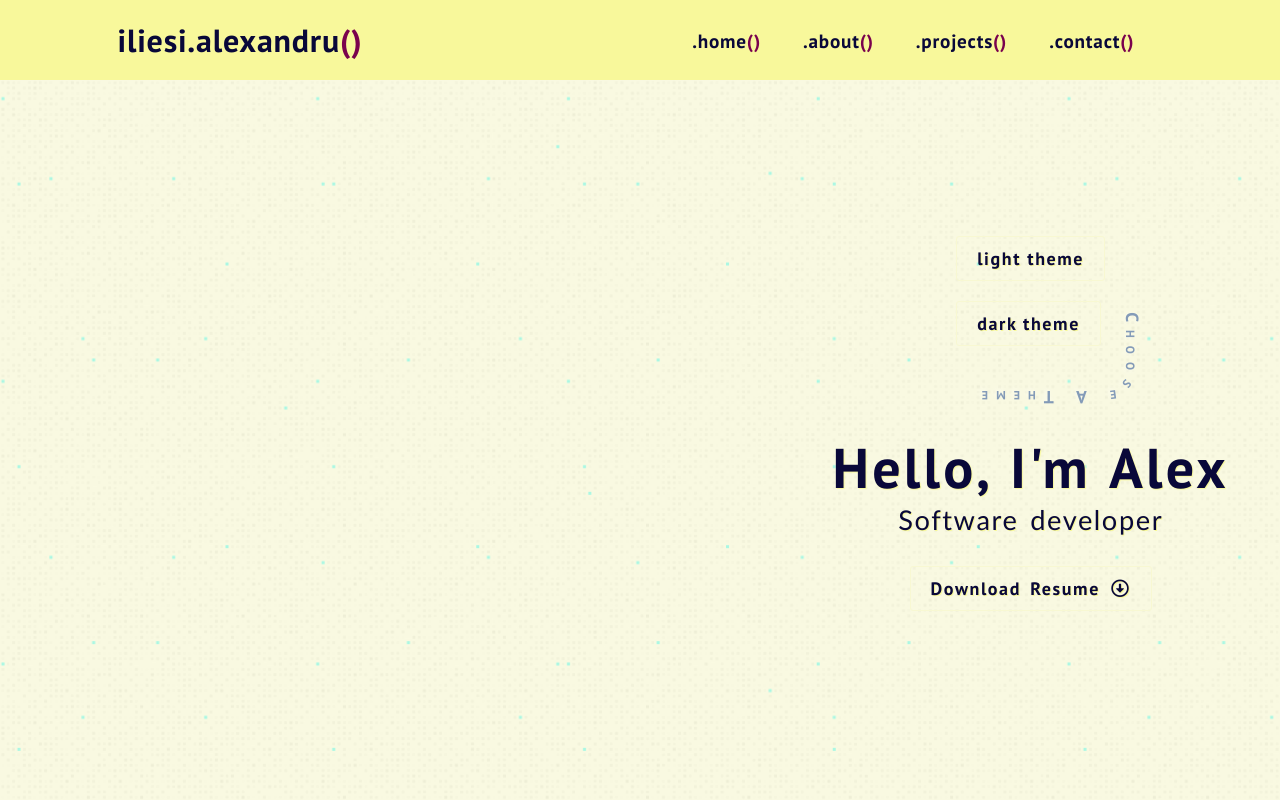
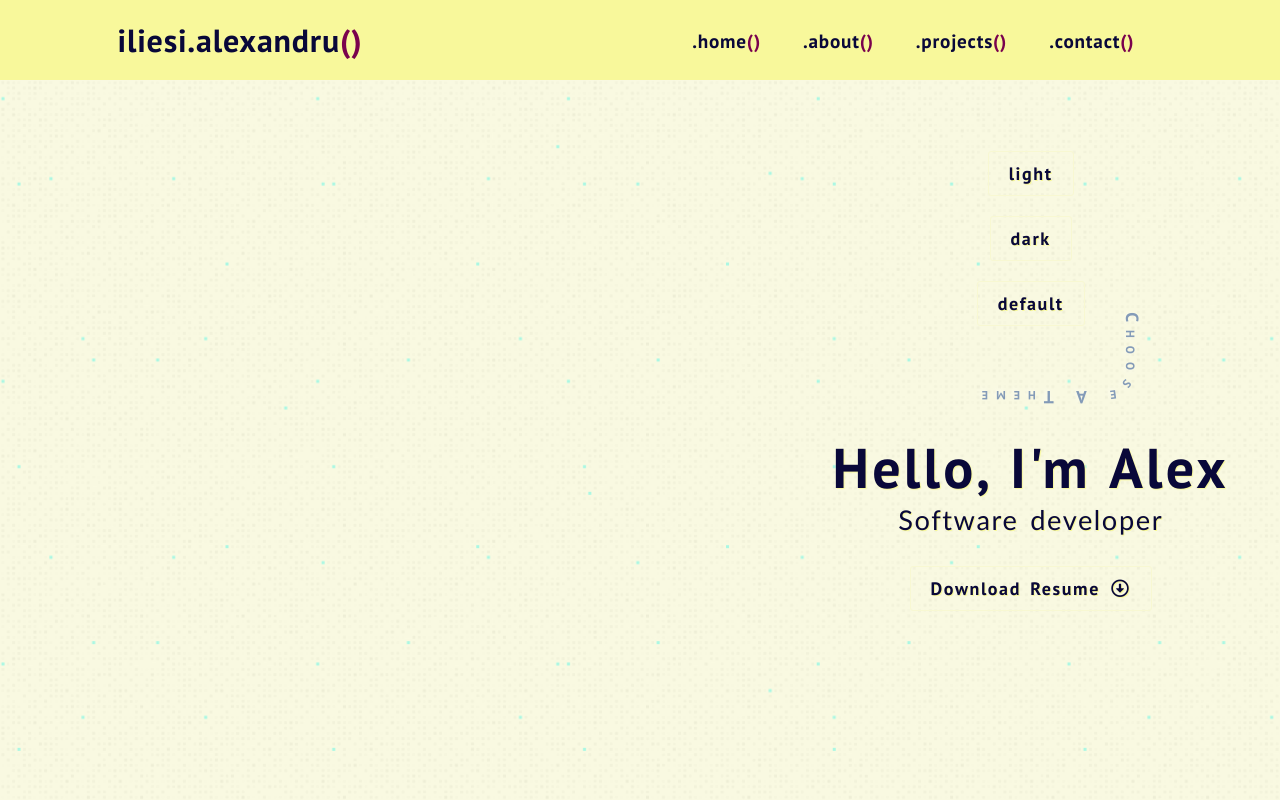
Before and after one commit to alex4tm/portfolio-v1, a React (Create React App) app: page / in a window 1280 px wide. Shown: the top 800 px of the page. Built offline with nearby package versions, Linux system fonts and the light colour scheme.

Commit message:
added default theme button for easyer testing

```diff
--- a/src/App.css
+++ b/src/App.css
@@ -34,15 +34,15 @@
 }
 
 *::-webkit-scrollbar-track {
-    -webkit-box-shadow: inset 0 0 1rem rgba(var(--color-primary), 0.4);
+    -webkit-box-shadow: inset 0 0 1rem rgb(var(--color-primary), 20%);
     -webkit-border-radius: 10px;
     border-radius: 10px;
-    background-color: rgba(var(--color-primary), 0.4);
+    background-color: rgb(var(--color-primary), 20%);
 }
 
 *::-webkit-scrollbar-thumb {
     -webkit-border-radius: 10px;
     border-radius: 10px;
-    background: rgba(var(--color-main-700), 0.5);
-    -webkit-box-shadow: inset 0 0 1rem rgba(var(--color-primary), 0.4);
+    background: rgba(var(--color-main-700), 30%);
+    -webkit-box-shadow: inset 0 0 1rem rgb(var(--color-primary), 20%);
 }
--- /dev/null
+++ b/src/components/ChangeThemeDefault.js
@@ -0,0 +1,22 @@
+import './ChangeTheme.css';
+
+const changeThemeDefault = () => {
+
+    document.documentElement.style.setProperty('--color-background-main', '248, 248, 210'); /*#F8F8D2*/
+    document.documentElement.style.setProperty('--color-background-second', '248, 248, 155'); /*#F8F89B*/
+    document.documentElement.style.setProperty('--color-background-third', '248, 248, 99'); /*#F8F863*/
+    document.documentElement.style.setProperty('--color-main-700', '9, 8, 57'); /*#090839*/
+    document.documentElement.style.setProperty('--color-main-500', '9, 8, 77'); /*#09084D*/
+    document.documentElement.style.setProperty('--color-main-300', '9, 8, 107'); /*#09086B*/
+    document.documentElement.style.setProperty('--color-primary', '122, 2, 77'); /*#7A024D*/
+
+  //   let darkThemeEnabled = document.documentElement.style.setProperty('--color-background-second', 'black');
+  //   localStorage.setItem('dark-theme-enabled', darkThemeEnabled);
+
+  // if (JSON.parse(localStorage.getItem('dark-theme-enabled'))) {
+
+  //   document.documentElement.style.setProperty('--color-background-second', 'red')
+  // };
+}
+
+export default changeThemeDefault;
--- a/src/components/HeroSection.css
+++ b/src/components/HeroSection.css
@@ -66,12 +66,16 @@
 .theme-wrapper {
   display: flex;
   flex-direction: column;
-  justify-content: center;
+  justify-content: fit-content;
   align-items: center;
 }
 
 .theme-changer {
   position: absolute;
+  display: flex;
+  flex-direction: column;
+  justify-content: center;
+  align-items: center;
 }
 
 svg text {
--- a/src/components/HeroSection.js
+++ b/src/components/HeroSection.js
@@ -7,6 +7,7 @@ import './Button.css';
 import myPdf from '../images/CV-ILIESI_ALEXANDRU.pdf';
 import changeThemeLight from './ChangeThemeLight.js'
 import changeThemeDark from './ChangeThemeDark.js'
+import changeThemeDefault from './ChangeThemeDefault.js'
 
 function HeroSection() {
 
@@ -25,11 +26,15 @@ function HeroSection() {
             </svg>
             <div className="theme-changer">
                     <button className="btn btn--outline btn--medium" id='light-theme-btn' onClick={ changeThemeLight }>
-                      light theme
+                      light
                     </button>
-                    <br></br><br></br>
+                    <br></br>
                     <button className="btn btn--outline btn--medium" id='dark-theme-btn' onClick={ changeThemeDark }>
-                      dark theme
+                      dark
+                    </button>
+                     <br></br>
+                    <button className="btn btn--outline btn--medium" id='default-theme-btn' onClick={ changeThemeDefault }>
+                      default
                     </button>
             </div>
           </div>
```
